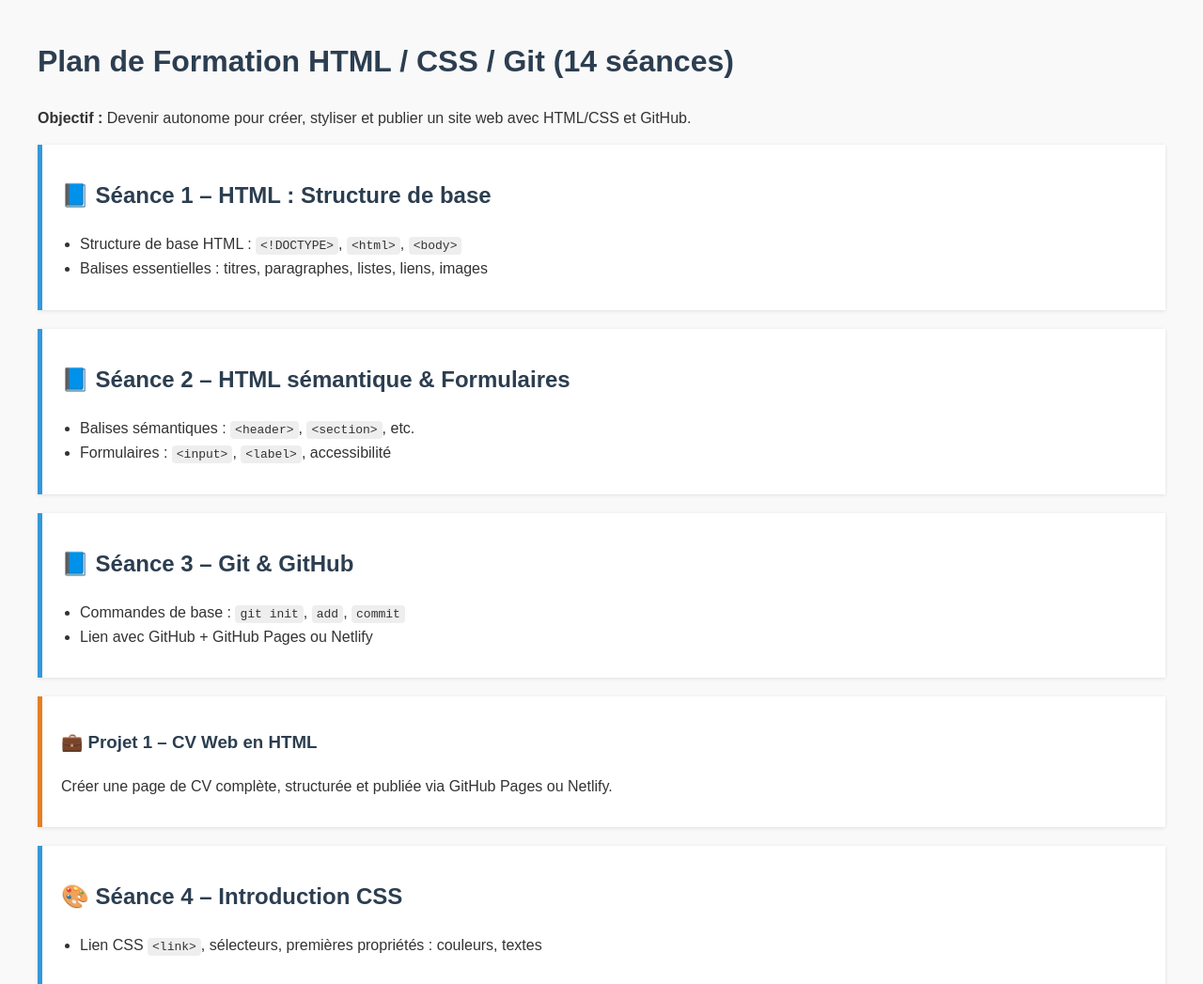
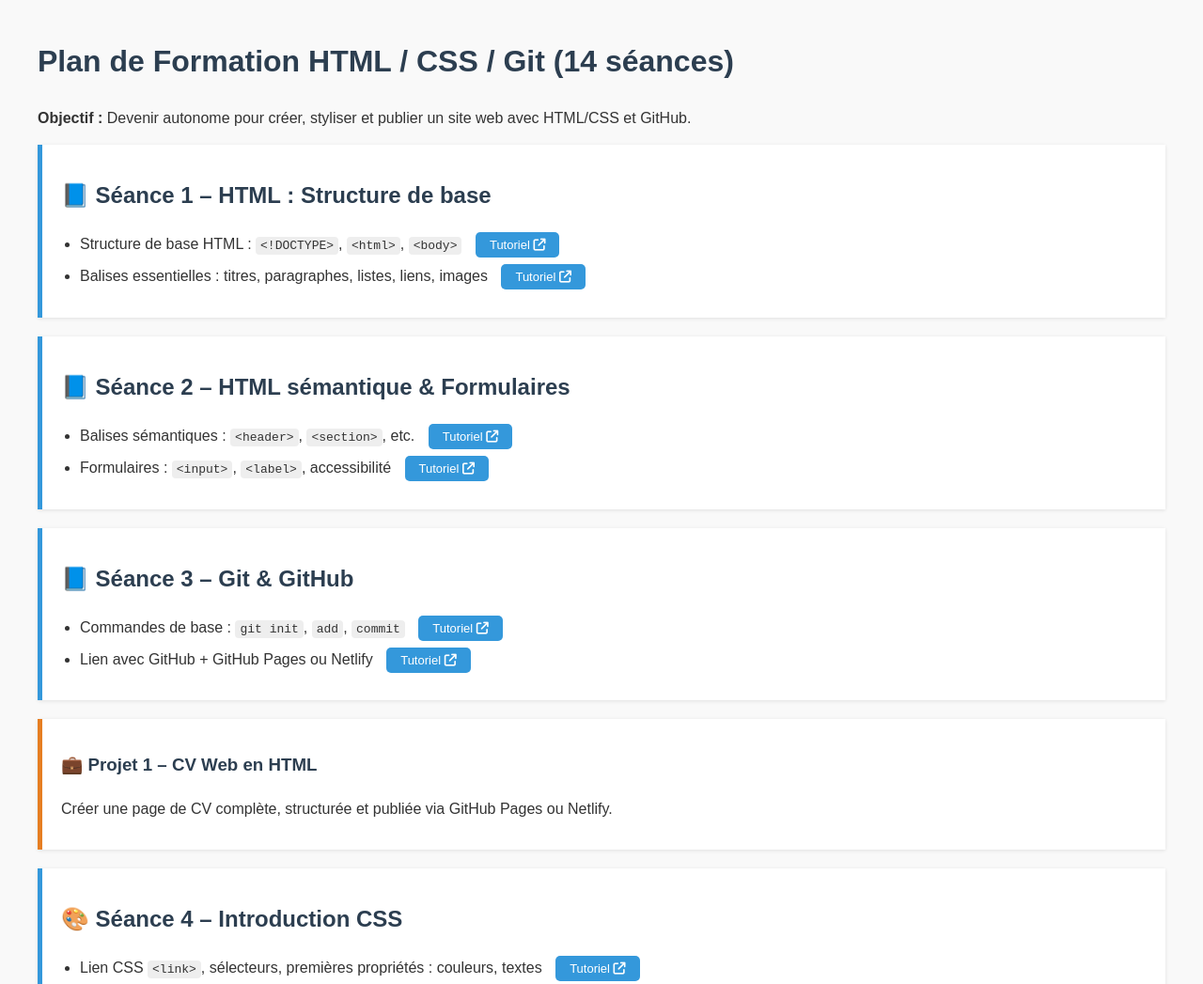
Before and after one commit to 257lad/SCHOOL-OF-CODE-5TH-PROMO, a plain HTML site: page index.html in a window 1280 px wide. Shown: the top 1047 px of the page at 94% size. Drawn offline with Linux system fonts and the light colour scheme.

Commit message:
Added tutorials links

```diff
--- a/index.html
+++ b/index.html
@@ -3,6 +3,7 @@
 <head>
   <meta charset="UTF-8">
   <title>Plan Formation HTML/CSS/Git</title>
+  <link rel="stylesheet" href="https://cdnjs.cloudflare.com/ajax/libs/font-awesome/6.7.2/css/all.min.css" integrity="sha512-Evv84Mr4kqVGRNSgIGL/F/aIDqQb7xQ2vcrdIwxfjThSH8CSR7PBEakCr51Ck+w+/U6swU2Im1vVX0SVk9ABhg==" crossorigin="anonymous" referrerpolicy="no-referrer" />
   <style>
     body {
       font-family: Arial, sans-serif;
@@ -27,10 +28,31 @@
     ul {
       padding-left: 20px;
     }
+    li {
+      margin-bottom: 8px;
+    }
     code {
       background: #eee;
       padding: 2px 5px;
       border-radius: 4px;
+    }
+    .tutorial{
+      /* display: flex;
+      gap: 10px;
+      align-items: center;
+      width: fit-content;
+      margin-top: 10px; */
+      margin-left: 10px;
+      padding: 6px 15px;
+      background-color: #3498db;
+      font-size: 13px;
+      color: white;
+      text-decoration: none;
+      border-radius: 5px;
+    }
+    .tutorial:hover{
+      background-color: #2b85c2;
+      transition: .2s ease-in-out;
     }
   </style>
 </head>
@@ -43,24 +65,70 @@
   <div class="session">
     <h2>📘 Séance 1 – HTML : Structure de base</h2>
     <ul>
-      <li>Structure de base HTML : <code>&lt;!DOCTYPE&gt;</code>, <code>&lt;html&gt;</code>, <code>&lt;body&gt;</code></li>
-      <li>Balises essentielles : titres, paragraphes, listes, liens, images</li>
+      <li>
+        Structure de base HTML :
+        <code>&lt;!DOCTYPE&gt;</code>,
+        <code>&lt;html&gt;</code>,
+        <code>&lt;body&gt;</code>
+        <a href="https://youtu.be/-YamlQA8qYQ" target="_blank" class="tutorial">
+          Tutoriel
+          <i class="fa-solid fa-arrow-up-right-from-square"></i>
+        </a>
+      </li>
+      <li>
+        Balises essentielles : titres, paragraphes, listes, liens, images
+        <a href="https://youtu.be/jdX_FIlwYQc" target="_blank" class="tutorial">
+          Tutoriel
+          <i class="fa-solid fa-arrow-up-right-from-square"></i>
+        </a>
+      </li>
     </ul>
   </div>
 
   <div class="session">
     <h2>📘 Séance 2 – HTML sémantique & Formulaires</h2>
     <ul>
-      <li>Balises sémantiques : <code>&lt;header&gt;</code>, <code>&lt;section&gt;</code>, etc.</li>
-      <li>Formulaires : <code>&lt;input&gt;</code>, <code>&lt;label&gt;</code>, accessibilité</li>
+      <li>
+        Balises sémantiques :
+        <code>&lt;header&gt;</code>,
+        <code>&lt;section&gt;</code>, etc.
+        <a href="https://youtu.be/RFdsBUppiE8" target="_blank" class="tutorial">
+          Tutoriel
+          <i class="fa-solid fa-arrow-up-right-from-square"></i>
+        </a>
+      </li>
+      <li>Formulaires :
+        <code>&lt;input&gt;</code>,
+        <code>&lt;label&gt;</code>,
+        accessibilité
+        <a href="https://www.youtube.com/watch?v=q-RvBLKHj90&ab_channel=netprof" target="_blank" class="tutorial">
+          Tutoriel
+          <i class="fa-solid fa-arrow-up-right-from-square"></i>
+        </a>
+      </li>
     </ul>
   </div>
 
   <div class="session">
     <h2>📘 Séance 3 – Git & GitHub</h2>
     <ul>
-      <li>Commandes de base : <code>git init</code>, <code>add</code>, <code>commit</code></li>
-      <li>Lien avec GitHub + GitHub Pages ou Netlify</li>
+      <li>
+        Commandes de base :
+        <code>git init</code>,
+        <code>add</code>,
+        <code>commit</code>
+        <a href="https://youtu.be/OpgmGI49Uxg?si=3MztDee0tUA3E2e4" target="_blank" class="tutorial">
+          Tutoriel
+          <i class="fa-solid fa-arrow-up-right-from-square"></i>
+        </a>
+      </li>
+      <li>
+        Lien avec GitHub + GitHub Pages ou Netlify
+        <a href="https://youtu.be/dBAZ5Qc2bIk" target="_blank" class="tutorial">
+          Tutoriel
+          <i class="fa-solid fa-arrow-up-right-from-square"></i>
+        </a>
+      </li>
     </ul>
   </div>
 
@@ -72,7 +140,14 @@
   <div class="session">
     <h2>🎨 Séance 4 – Introduction CSS</h2>
     <ul>
-      <li>Lien CSS <code>&lt;link&gt;</code>, sélecteurs, premières propriétés : couleurs, textes</li>
+      <li>
+        Lien CSS <code>&lt;link&gt;</code>, sélecteurs,
+        premières propriétés : couleurs, textes
+        <a href="https://youtu.be/qTN9bNaBCK8" target="_blank" class="tutorial">
+          Tutoriel
+          <i class="fa-solid fa-arrow-up-right-from-square"></i>
+        </a>
+      </li>
     </ul>
   </div>
 
```
